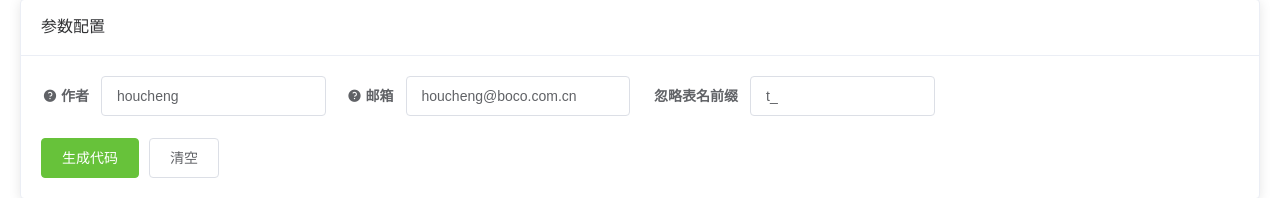
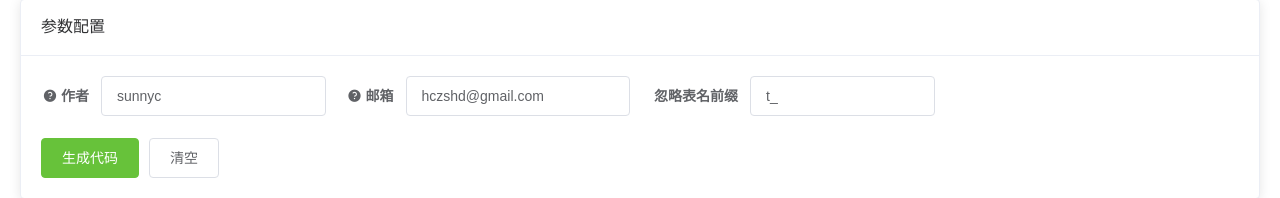
Before and after one commit to hczs/code-generator, a Vue app in the folder code-generator-ui/: page / in a window 1280 px wide. Shown: the part 179-377 px from the top of the page. Built offline with nearby package versions, Linux system fonts and the light colour scheme.

Commit message:
:sparkles: 自用功能完善

```diff
--- a/code-generator-ui/src/App.vue
+++ b/code-generator-ui/src/App.vue
@@ -96,8 +96,8 @@ export default {
       selectedLabel: 'entity',
       // 参数表单对象
       formParam: {
-        author: 'houcheng',
-        email: 'houcheng@boco.com.cn',
+        author: 'sunnyc',
+        email: 'hczshd@gmail.com',
         ignorePrefix: 't_'
       },
       // 生成代码参数对象
```
